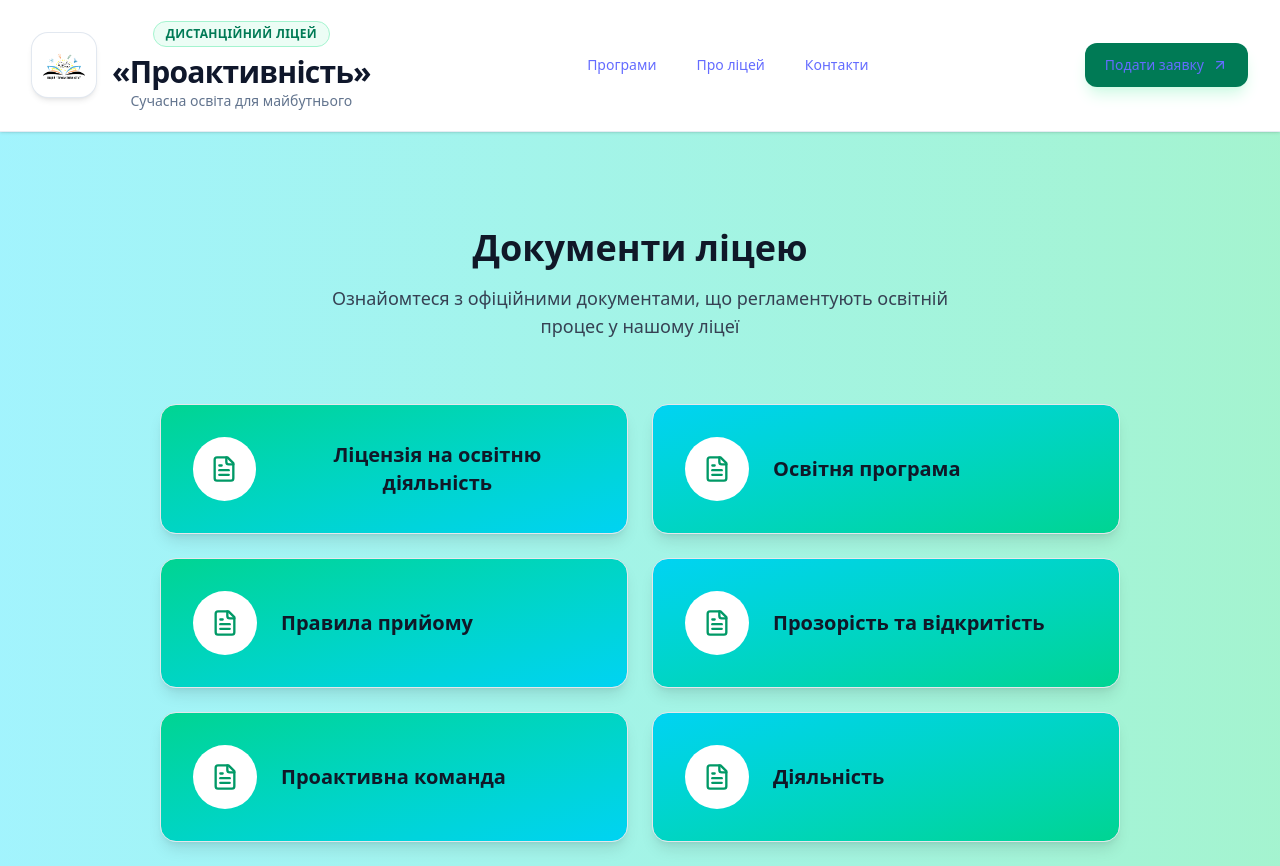
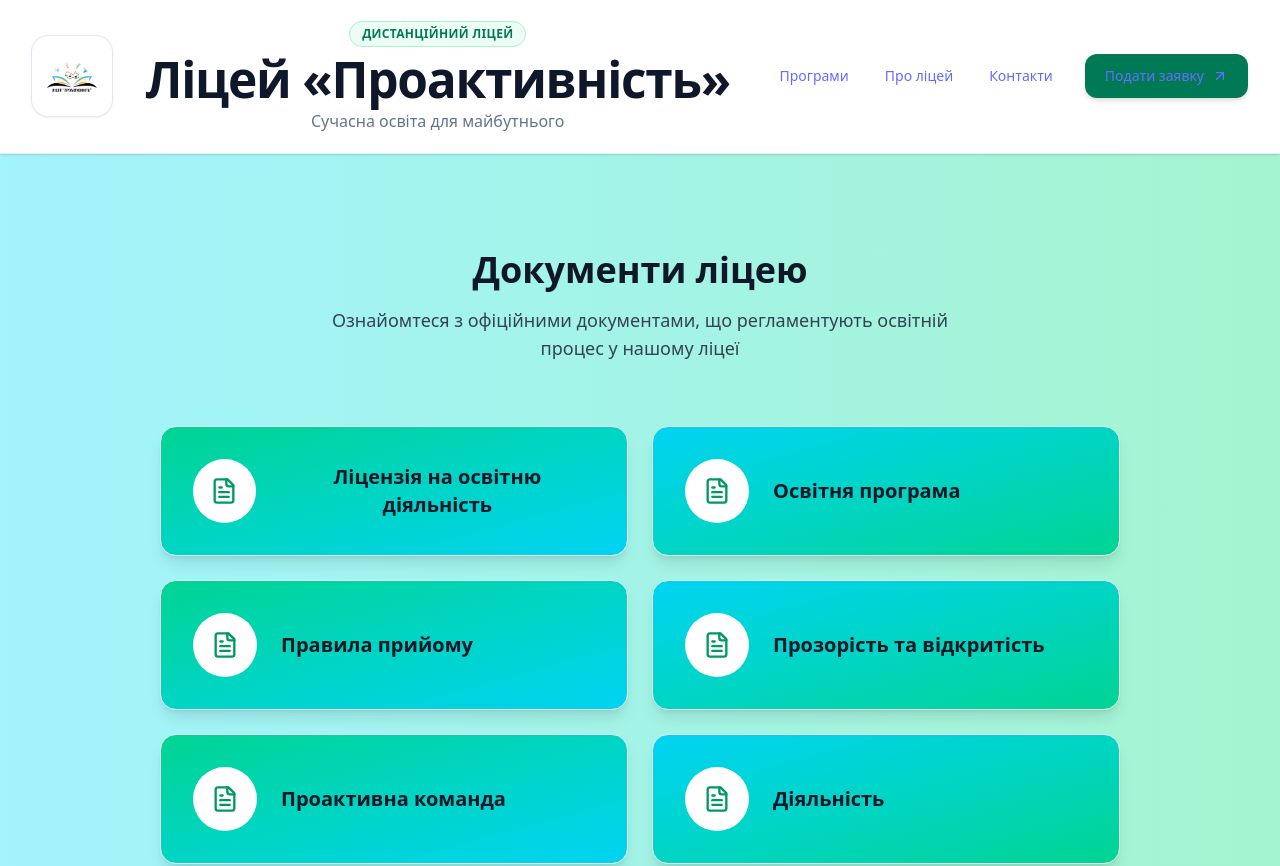
Before and after one commit to mintusyaka/lyceum-frontend, a React (Vite) app: page /about in a window 1280 px wide. Shown: the top 866 px of the page. Built offline with nearby package versions, Linux system fonts and the light colour scheme.

Commit message:
Update Header.jsx

```diff
--- a/src/components/home/Header/Header.jsx
+++ b/src/components/home/Header/Header.jsx
@@ -54,52 +54,49 @@ function Header() {
 
   return (
     <>
-      <header className="sticky top-0 z-50 border-b border-slate-200/80 bg-white/90 backdrop-blur-xl shadow-sm">
+      <header className="sticky top-0 z-50 border-b border-slate-200/80 bg-white/95 backdrop-blur-xl shadow-sm">
         <div className="max-w-7xl mx-auto px-4 sm:px-6 lg:px-8">
           <div className="flex items-center justify-between gap-4 py-4 lg:py-5">
-            {/* LEFT: Logo + Brand */}
-            <Link to="/" className="flex items-center gap-3 sm:gap-4 min-w-0 group">
-              <div className="flex h-14 w-14 sm:h-16 sm:w-16 items-center justify-center rounded-2xl bg-white shadow-md ring-1 ring-slate-200 overflow-hidden flex-shrink-0">
+            <Link to="/" className="flex items-center gap-4 min-w-0 flex-1">
+              <div className="flex h-14 w-14 sm:h-16 sm:w-16 lg:h-20 lg:w-20 items-center justify-center rounded-2xl bg-white shadow-sm ring-1 ring-slate-200 overflow-hidden flex-shrink-0">
                 <img
                   src={Logo}
                   alt="Логотип ліцею Проактивність"
-                  className="h-10 w-10 sm:h-12 sm:w-12 object-contain"
+                  className="h-10 w-10 sm:h-12 sm:w-12 lg:h-14 lg:w-14 object-contain"
                 />
               </div>
 
-              <div className="min-w-0">
-                <div className="inline-flex rounded-full border border-emerald-200 bg-emerald-50 px-3 py-1 text-[11px] sm:text-xs font-semibold uppercase tracking-wide text-emerald-700 mb-1.5">
-                  Дистанційний ліцей
+              <div className="min-w-0 flex-1 max-w-[760px]">
+                <div className="inline-flex rounded-full border border-emerald-200 bg-emerald-50 px-3 py-1 text-[11px] sm:text-xs font-semibold tracking-wide text-emerald-700 mb-2">
+                  ДИСТАНЦІЙНИЙ ЛІЦЕЙ
                 </div>
 
-                <div className="text-xl sm:text-2xl lg:text-3xl font-bold leading-tight text-slate-900 tracking-tight group-hover:text-emerald-700 transition-colors">
-                  «Проактивність»
+                <div className="text-[1.45rem] sm:text-[1.9rem] md:text-[2.2rem] lg:text-[2.8rem] xl:text-[3.1rem] font-bold leading-none tracking-tight text-slate-900">
+                  Ліцей «Проактивність»
                 </div>
 
-                <div className="hidden sm:block text-sm text-slate-500 leading-5">
+                <div className="mt-1 hidden md:block text-sm lg:text-base text-slate-500 leading-6">
                   Сучасна освіта для майбутнього
                 </div>
               </div>
             </Link>
 
-            {/* DESKTOP NAV */}
-            <nav className="hidden lg:flex items-center gap-2">
+            <nav className="hidden xl:flex items-center gap-1 flex-shrink-0">
               {navItems.map((item) => (
                 <Link
                   key={item.to}
                   to={item.to}
-                  className="rounded-xl px-4 py-2.5 text-sm font-medium text-slate-700 transition-all hover:bg-slate-100 hover:text-emerald-700"
+                  className="rounded-xl px-4 py-2.5 text-sm font-medium text-slate-700 transition-all hover:bg-emerald-50 hover:text-emerald-700"
                 >
                   {item.label}
                 </Link>
               ))}
             </nav>
 
-            {/* RIGHT ACTIONS */}
-            <div className="flex items-center gap-3">
+            <div className="flex items-center gap-3 flex-shrink-0">
               <Link
                 to="/contacts"
-                className="hidden md:inline-flex items-center gap-2 rounded-xl bg-emerald-700 px-5 py-3 text-sm font-semibold text-white shadow-lg shadow-emerald-100 transition-all duration-300 hover:bg-emerald-800 hover:-translate-y-0.5"
+                className="hidden md:inline-flex items-center gap-2 rounded-xl bg-emerald-700 px-5 py-3 text-sm font-semibold text-white shadow-md transition-all duration-300 hover:bg-emerald-800 hover:shadow-lg"
               >
                 Подати заявку
                 <ArrowUpRight className="w-4 h-4" />
@@ -108,7 +105,7 @@ function Header() {
               <button
                 ref={menuButtonRef}
                 onClick={toggleMenu}
-                className="inline-flex lg:hidden items-center justify-center rounded-xl border border-slate-200 bg-white p-3 text-slate-700 shadow-sm transition-all hover:bg-slate-50 hover:text-emerald-700"
+                className="inline-flex xl:hidden items-center justify-center rounded-xl border border-slate-200 bg-white p-3 text-slate-700 shadow-sm transition-all hover:bg-slate-50 hover:text-emerald-700"
                 aria-label="Відкрити меню"
                 aria-expanded={isMenuOpen}
               >
@@ -119,10 +116,9 @@ function Header() {
         </div>
       </header>
 
-      {/* MOBILE MENU OVERLAY */}
       {isMenuOpen && (
-        <div className="fixed inset-0 z-[60] lg:hidden">
-          <div className="absolute inset-0 bg-slate-950/45 backdrop-blur-sm" />
+        <div className="fixed inset-0 z-[60] xl:hidden">
+          <div className="absolute inset-0 bg-slate-950/35 backdrop-blur-sm" />
 
           <div
             ref={menuPanelRef}
@@ -139,8 +135,8 @@ function Header() {
                 </div>
 
                 <div className="min-w-0">
-                  <div className="text-xs font-semibold uppercase tracking-wide text-emerald-700">
-                    Дистанційний ліцей
+                  <div className="text-[11px] font-semibold tracking-wide text-emerald-700">
+                    ДИСТАНЦІЙНИЙ ЛІЦЕЙ
                   </div>
                   <div className="text-lg font-bold text-slate-900 leading-tight">
                     «Проактивність»
@@ -175,20 +171,11 @@ function Header() {
               <Link
                 to="/contacts"
                 onClick={closeMenu}
-                className="mt-6 inline-flex w-full items-center justify-center gap-2 rounded-2xl bg-emerald-700 px-5 py-4 text-base font-semibold text-white shadow-lg shadow-emerald-100 transition-all hover:bg-emerald-800"
+                className="mt-6 inline-flex w-full items-center justify-center gap-2 rounded-2xl bg-emerald-700 px-5 py-4 text-base font-semibold text-white shadow-md transition-all hover:bg-emerald-800"
               >
                 Подати заявку
                 <ArrowUpRight className="w-5 h-5" />
               </Link>
-
-              <div className="mt-8 rounded-2xl bg-slate-50 p-4 ring-1 ring-slate-200">
-                <div className="text-sm font-semibold text-slate-900 mb-1">
-                  Сучасна освіта для майбутнього
-                </div>
-                <p className="text-sm leading-6 text-slate-600">
-                  Гнучкий формат навчання, підтримка батьків і фокус на реальному розвитку дитини.
-                </p>
-              </div>
             </div>
           </div>
         </div>
```
